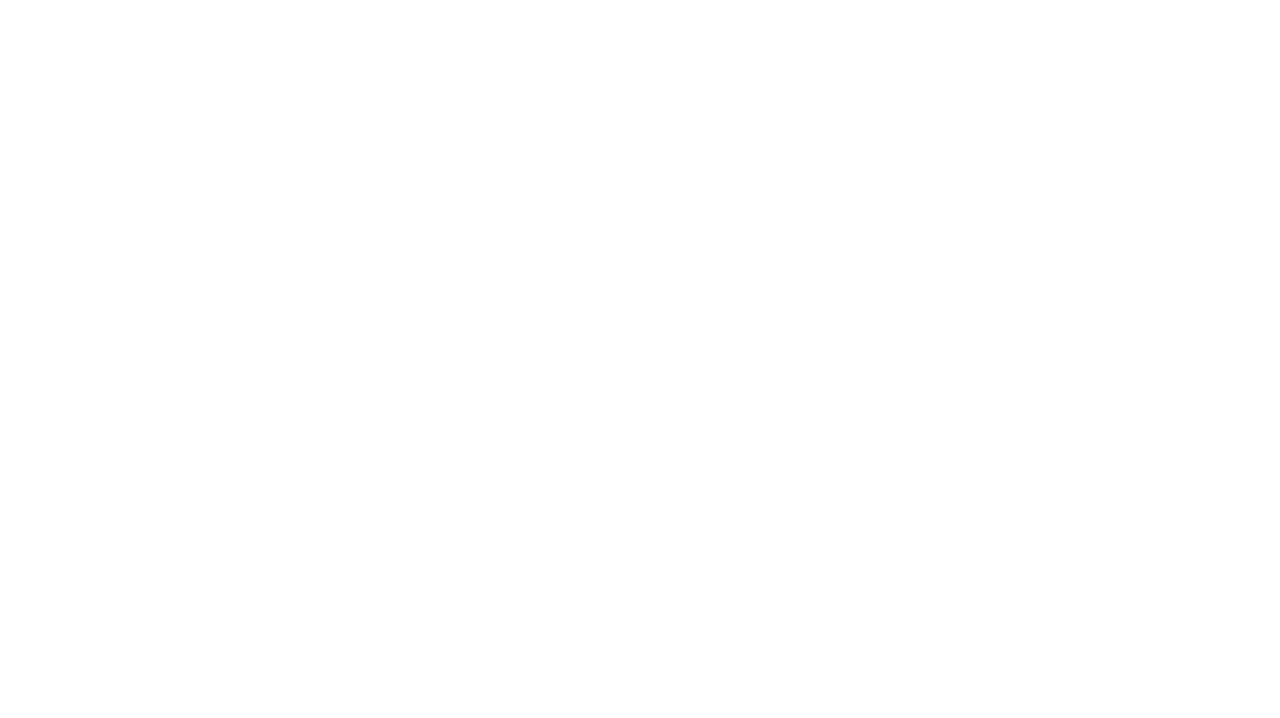
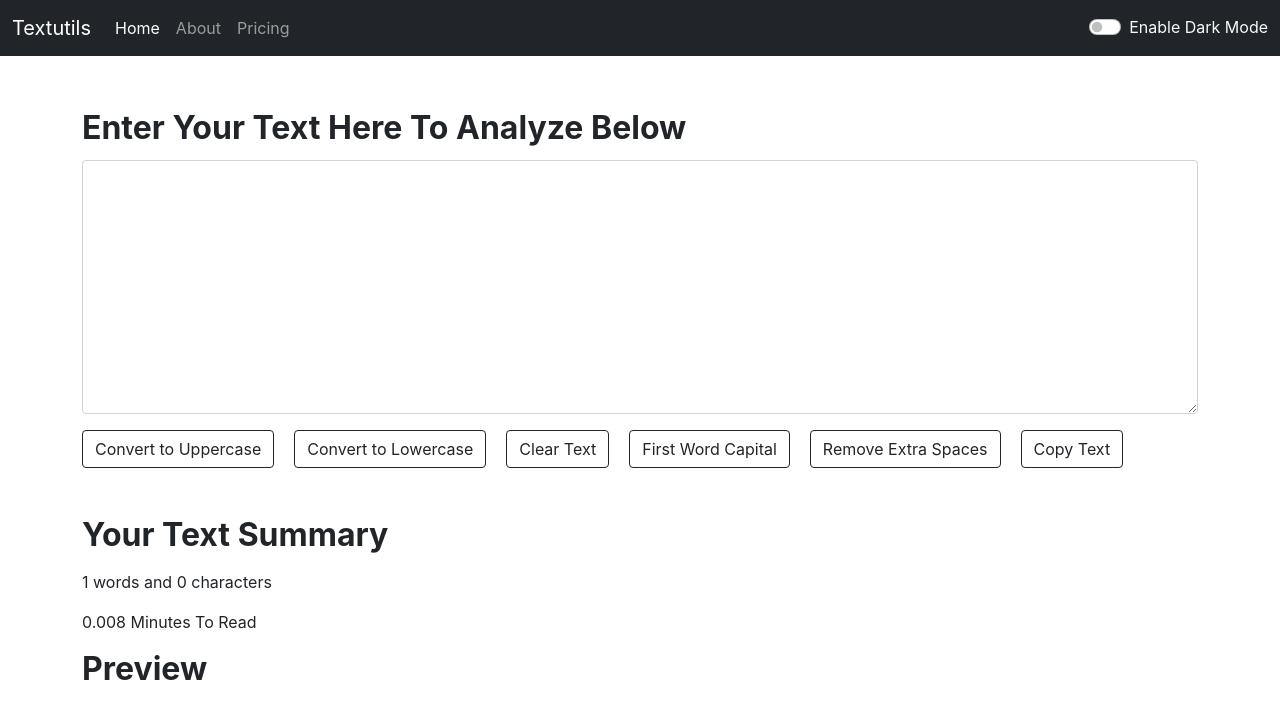
Before and after one commit to harsharansingh20/React-tracker, a React (Create React App) app in the folder textutils/: page / in a window 1280 px wide. Shown: the top 718 px of the page. Built offline with nearby package versions, Linux system fonts and the light colour scheme.

Commit message:
refactoring light and dark mode

```diff
--- a/textutils/src/App.js
+++ b/textutils/src/App.js
@@ -3,13 +3,27 @@ import './App.css';
 import Navbar from './components/Navbar';
 import TextForm from './components/TextForm';
 import About from './components/About';
+import { useState } from 'react';
 
 function App() {
+  const [mode, setmode] = useState('dark')
+
+const toggleMode=()=>{
+  if(mode ==='light'){
+    setmode('dark');
+  }
+  else{
+    setmode('light');
+  }
+}
+
+
+
   return (
     <>
-    {/* <Navbar title="Textutils" about="About" services = "services" />
+    <Navbar title="Textutils" about="About" services = "services" mode={mode} togglemode={toggleMode}  />
     <TextForm title="Enter Your Text Here To Analyze Below" />
-    <About/> */}
+    {/* <About/> */}
     </>
   );
 }
--- a/textutils/src/components/Navbar.js
+++ b/textutils/src/components/Navbar.js
@@ -6,7 +6,7 @@ export default function Navbar(props) {
 
     <>
 
-<nav className="navbar navbar-expand-lg navbar-dark bg-black">
+<nav className={`navbar navbar-expand-lg navbar-${props.mode} bg-${props.mode}`}>
   <div className="container-fluid">
     <a className="navbar-brand" href="#">{props.title}</a>
     <button className="navbar-toggler" type="button" data-bs-toggle="collapse" data-bs-target="#navbarNavAltMarkup" aria-controls="navbarNavAltMarkup" aria-expanded="false" aria-label="Toggle navigation">
@@ -19,6 +19,10 @@ export default function Navbar(props) {
         <a className="nav-link" href="#">Pricing</a>
       </div>
     </div>
+    <div className="form-check form-switch text-light ">
+  <input className="form-check-input" onClick={props.toggleMode} type="checkbox" role="switch" id="flexSwitchCheckDefault"/>
+  <label className="form-check-label" htmlFor="flexSwitchCheckDefault">Enable Dark Mode</label>
+</div>
   </div>
 </nav>
     </>
--- a/textutils/src/components/TextForm.js
+++ b/textutils/src/components/TextForm.js
@@ -56,7 +56,7 @@ const handleExtraSpaces = ()=>{
 <div className="container my-5">
 
 <div className="mb-3">
-  <label for="exampleFormControlTextarea1" className="form-label">{props.title}</label>
+  <label htmlFor="exampleFormControlTextarea1" className="form-label">{props.title}</label>
   <textarea className="form-control" value={text} onChange={handleonchange} id="exampleFormControlTextarea1" rows="10"></textarea>
 </div>
 
@@ -65,6 +65,7 @@ const handleExtraSpaces = ()=>{
 <button type="button" className="btn btn-outline-dark" id="button1" onClick={clear} >Clear Text</button>
 <button type="button" className="btn btn-outline-dark" id="button1" onClick={firstCap} >First Word Capital</button>
 <button type="button" className="btn btn-outline-dark" id="button1" onClick={handleExtraSpaces} >Remove Extra Spaces</button>
+<button type="button" className="btn btn-outline-dark" id="button1" onClick={copy} >Copy Text</button>
 
 </div>
 
```
